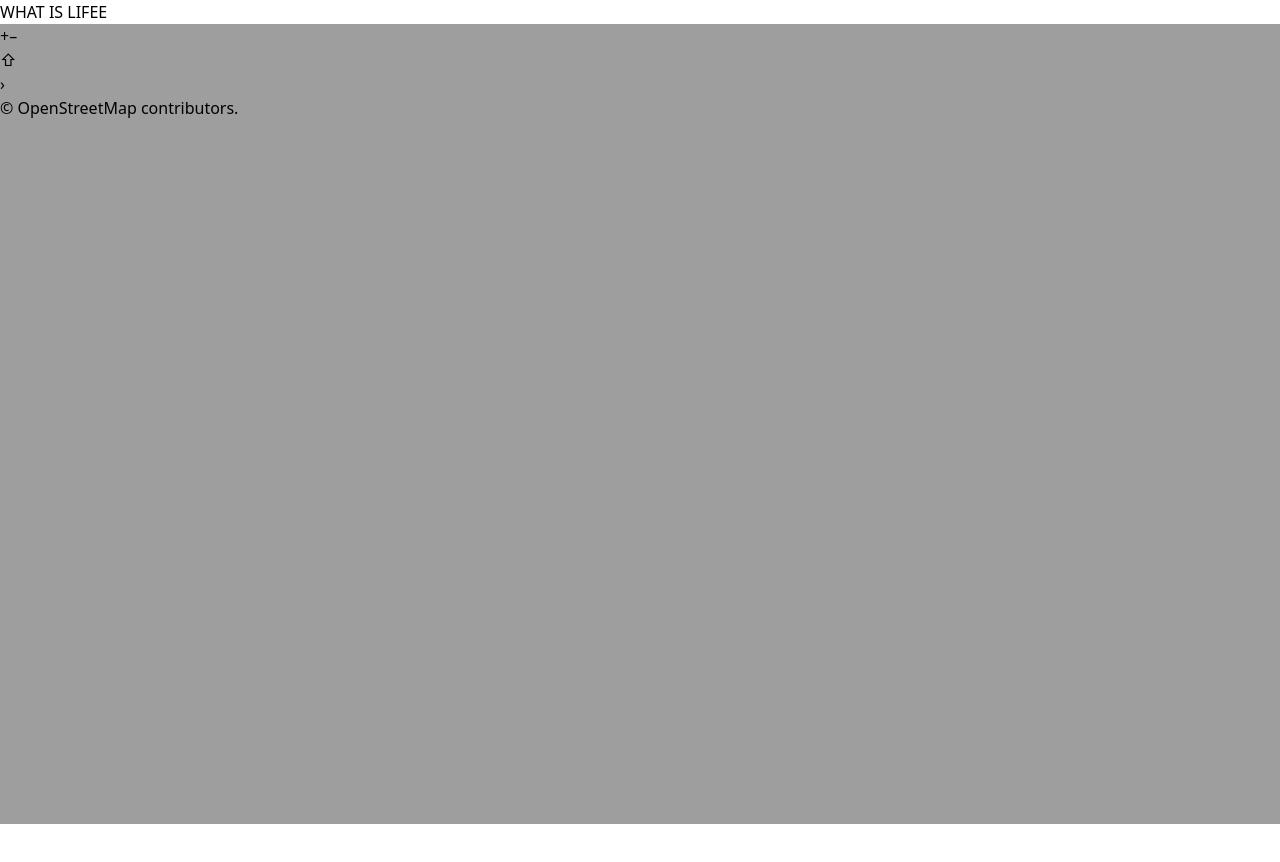
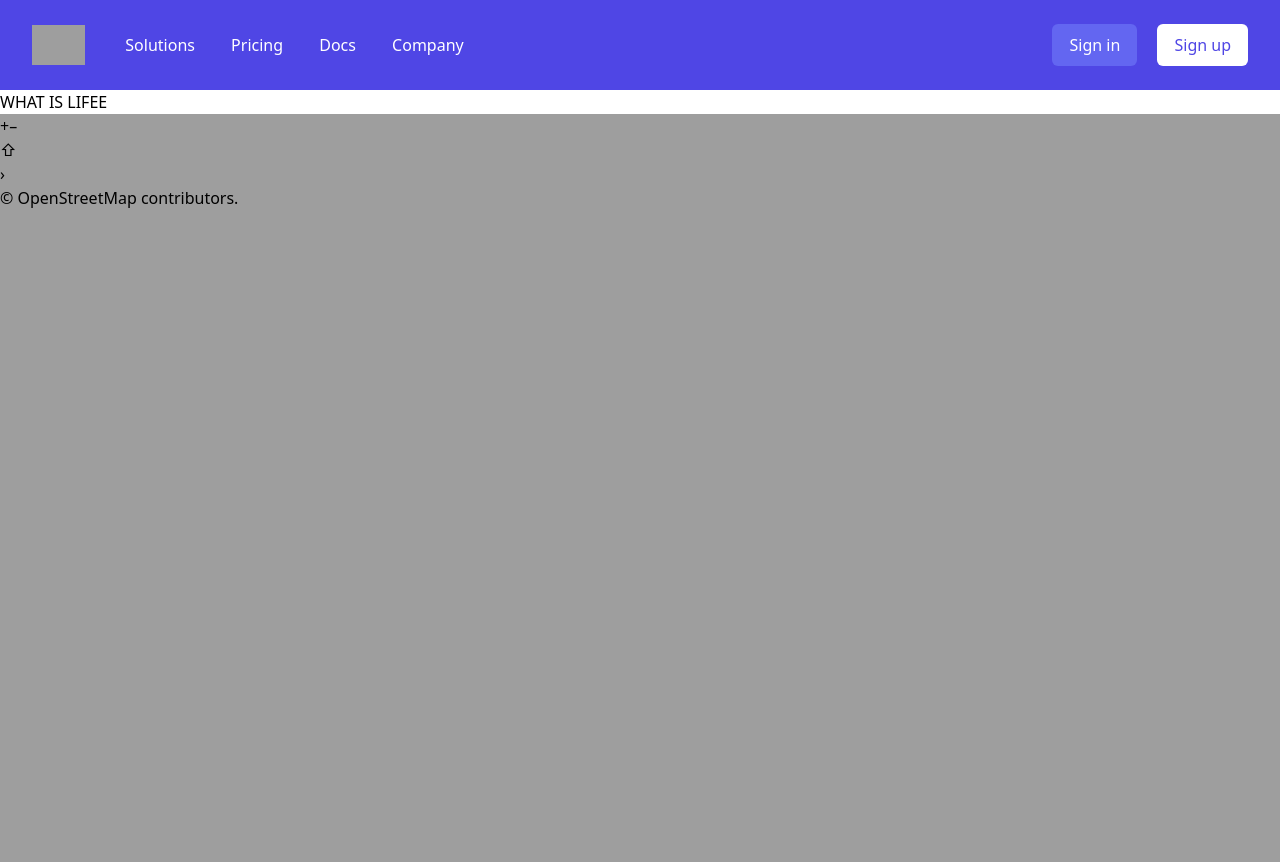
Before and after one commit to IntelliBus-SeniorDesign/intellibus-webapp, a website built with Parcel: page index.html in a window 1280 px wide. Before the commit the page ends 824 px from the top, so only its background shows below. Built offline with nearby package versions, Linux system fonts and the light colour scheme; grey boxes are pictures that could not be loaded; files whose address does not match are found by name.

Commit message:
test header

```diff
--- a/index.html
+++ b/index.html
@@ -21,6 +21,57 @@
       }
     </style>
   </head>
+  <!-- This example requires Tailwind CSS v2.0+ -->
+	<header class="bg-indigo-600">
+	  <nav class="max-w-7xl mx-auto px-4 sm:px-6 lg:px-8" aria-label="Top">
+		<div class="w-full py-6 flex items-center justify-between border-b border-indigo-500 lg:border-none">
+		  <div class="flex items-center">
+			<a href="#">
+			  <span class="sr-only">Workflow</span>
+			  <img class="h-10 w-auto" src="https://tailwindui.com/img/logos/workflow-mark.svg?color=white" alt="">
+			</a>
+			<div class="hidden ml-10 space-x-8 lg:block">
+			  <a href="#" class="text-base font-medium text-white hover:text-indigo-50" key="Solutions">
+				Solutions
+			  </a>
+
+			  <a href="#" class="text-base font-medium text-white hover:text-indigo-50" key="Pricing">
+				Pricing
+			  </a>
+
+			  <a href="#" class="text-base font-medium text-white hover:text-indigo-50" key="Docs">
+				Docs
+			  </a>
+
+			  <a href="#" class="text-base font-medium text-white hover:text-indigo-50" key="Company">
+				Company
+			  </a>
+			</div>
+		  </div>
+		  <div class="ml-10 space-x-4">
+			<a href="#" class="inline-block bg-indigo-500 py-2 px-4 border border-transparent rounded-md text-base font-medium text-white hover:bg-opacity-75">Sign in</a>
+			<a href="#" class="inline-block bg-white py-2 px-4 border border-transparent rounded-md text-base font-medium text-indigo-600 hover:bg-indigo-50">Sign up</a>
+		  </div>
+		</div>
+		<div class="py-4 flex flex-wrap justify-center space-x-6 lg:hidden">
+		  <a href="#" class="text-base font-medium text-white hover:text-indigo-50" key="Solutions">
+			Solutions
+		  </a>
+
+		  <a href="#" class="text-base font-medium text-white hover:text-indigo-50" key="Pricing">
+			Pricing
+		  </a>
+
+		  <a href="#" class="text-base font-medium text-white hover:text-indigo-50" key="Docs">
+			Docs
+		  </a>
+
+		  <a href="#" class="text-base font-medium text-white hover:text-indigo-50" key="Company">
+			Company
+		  </a>
+		</div>
+	  </nav>
+	</header>
   <body>
 	<h1 class="uppercase"> what is lifee </h1>
     <div id="map"></div>
```
